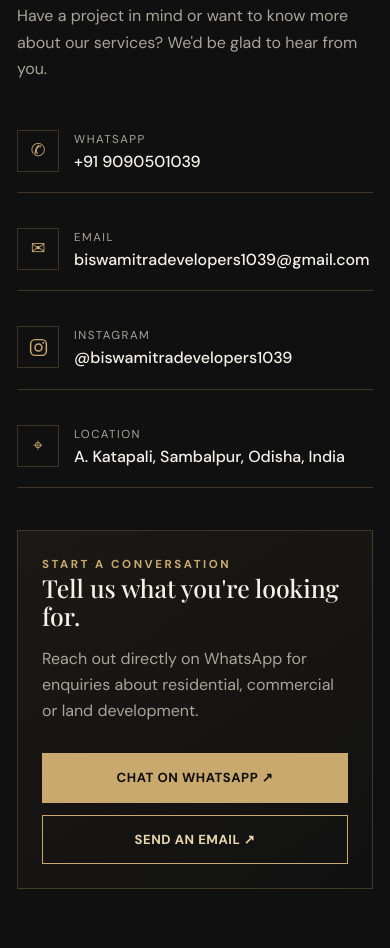
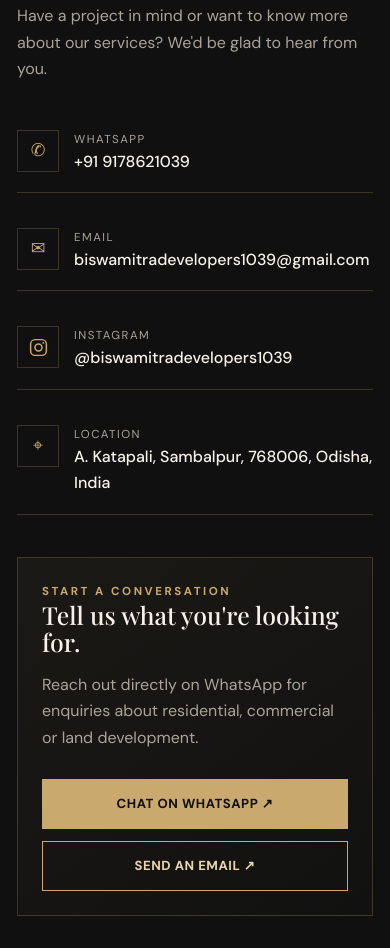
Before and after one commit to Debashis-Sahu/biswamitradevelopers, a plain HTML site: page index.html in a window 390 px wide. Shown: the part 4997-5945 px from the top of the page. Drawn offline with nearby package versions, Linux system fonts and the light colour scheme.

Commit message:
Update index.html
updated mobile number.

```diff
--- a/index.html
+++ b/index.html
@@ -15,7 +15,7 @@
   <header class="header"><div class="container nav">
     <a class="brand" href="#home" aria-label="BISWAMITRA DEVELOPERS home"><img class="brand-logo" src="assets/images/company-logo.png" alt="BISWAMITRA DEVELOPERS logo" width="56" height="56"><div class="brand-name">BISWAMITRA<small>DEVELOPERS</small></div></a>
     <nav class="nav-links" id="navLinks"><a href="#home">Home</a><a href="#about">About</a><a href="#services">Services</a><a href="#founder">Founder</a><a href="#contact">Contact</a></nav>
-    <a class="nav-cta" href="https://wa.me/9090501039?text=Hello%20BISWAMITRA%20DEVELOPERS%2C%20I%20would%20like%20to%20make%20an%20enquiry." target="_blank" rel="noopener">LET'S TALK ↗</a>
+    <a class="nav-cta" href="https://wa.me/9178621039?text=Hello%20BISWAMITRA%20DEVELOPERS%2C%20I%20would%20like%20to%20make%20an%20enquiry." target="_blank" rel="noopener">LET'S TALK ↗</a>
     <button class="menu-btn" id="menuBtn" aria-label="Toggle navigation" aria-expanded="false">☰</button>
   </div></header>
   <main>
@@ -50,17 +50,17 @@
     <section class="contact" id="contact"><div class="container contact-grid">
       <div><div class="eyebrow">Get in touch</div><h2>Let's build something <span class="gold">better.</span></h2><p class="muted">Have a project in mind or want to know more about our services? We'd be glad to hear from you.</p>
         <div class="contact-details">
-          <a class="contact-item" href="https://wa.me/9090501039" target="_blank" rel="noopener"><span class="contact-icon">✆</span><span><small>WhatsApp</small><strong>+91 9090501039</strong></span></a>
+          <a class="contact-item" href="https://wa.me/9178621039" target="_blank" rel="noopener"><span class="contact-icon">✆</span><span><small>WhatsApp</small><strong>+91 9178621039</strong></span></a>
           <a class="contact-item" href="mailto:biswamitradevelopers1039@gmail.com"><span class="contact-icon">✉</span><span><small>Email</small><strong>biswamitradevelopers1039@gmail.com</strong></span></a>
           <a class="contact-item" href="https://www.instagram.com/biswamitradevelopers1039/" target="_blank" rel="noopener noreferrer" aria-label="Visit BISWAMITRA DEVELOPERS on Instagram"><span class="contact-icon"><svg class="instagram-icon" viewBox="0 0 24 24" aria-hidden="true" focusable="false"><rect x="3" y="3" width="18" height="18" rx="5" fill="none" stroke="currentColor" stroke-width="1.7"/><circle cx="12" cy="12" r="4" fill="none" stroke="currentColor" stroke-width="1.7"/><circle cx="17.5" cy="6.7" r="1.1" fill="currentColor"/></svg></span><span><small>Instagram</small><strong>@biswamitradevelopers1039</strong></span></a>
-          <div class="contact-item"><span class="contact-icon">⌖</span><span><small>Location</small><strong>A. Katapali, Sambalpur, Odisha, India</strong></span></div>
+          <div class="contact-item"><span class="contact-icon">⌖</span><span><small>Location</small><strong>A. Katapali, Sambalpur, 768006, Odisha, India</strong></span></div>
         </div>
       </div>
-      <div class="contact-panel"><div class="eyebrow">Start a conversation</div><h3>Tell us what you're looking for.</h3><p>Reach out directly on WhatsApp for enquiries about residential, commercial or land development.</p><a class="btn" href="https://wa.me/919999999999?text=Hello%20BISWAMITRA%20DEVELOPERS%2C%20I%20would%20like%20to%20know%20more%20about%20your%20services." target="_blank" rel="noopener">CHAT ON WHATSAPP ↗</a><a class="btn btn-outline" href="mailto:BMDEVELOPERS@gmail.com?subject=Enquiry%20-%20BISWAMITRA%20DEVELOPERS">SEND AN EMAIL ↗</a></div>
+      <div class="contact-panel"><div class="eyebrow">Start a conversation</div><h3>Tell us what you're looking for.</h3><p>Reach out directly on WhatsApp for enquiries about residential, commercial or land development.</p><a class="btn" href="https://wa.me/9178621039?text=Hello%20BISWAMITRA%20DEVELOPERS%2C%20I%20would%20like%20to%20know%20more%20about%20your%20services." target="_blank" rel="noopener">CHAT ON WHATSAPP ↗</a><a class="btn btn-outline" href="mailto:BMDEVELOPERS@gmail.com?subject=Enquiry%20-%20BISWAMITRA%20DEVELOPERS">SEND AN EMAIL ↗</a></div>
     </div></section>
   </main>
   <footer><div class="container footer-row"><div class="footer-brand"><img src="assets/images/company-logo.png" alt="BISWAMITRA DEVELOPERS logo" width="56" height="56" loading="lazy"><div><strong>BISWAMITRA DEVELOPERS</strong><br>Creating Better Spaces, Building Better Futures</div></div><div>© <span id="year"></span> BISWAMITRA DEVELOPERS. All rights reserved. <div>Made with ❤️ by D&P Softwares</div></div></div></footer>
-  <a class="whatsapp-float" href="https://wa.me/9090501039?text=Hello%20BISWAMITRA%20DEVELOPERS" target="_blank" rel="noopener" aria-label="Chat with us on WhatsApp"><img width="48" height="48" src="https://img.icons8.com/fluency/48/whatsapp.png" alt="whatsapp"/></a>
+  <a class="whatsapp-float" href="https://wa.me/9178621039?text=Hello%20BISWAMITRA%20DEVELOPERS" target="_blank" rel="noopener" aria-label="Chat with us on WhatsApp"><img width="48" height="48" src="https://img.icons8.com/fluency/48/whatsapp.png" alt="whatsapp"/></a>
   <script src="assets/js/script.js" defer></script>
 </body>
 </html>
```
